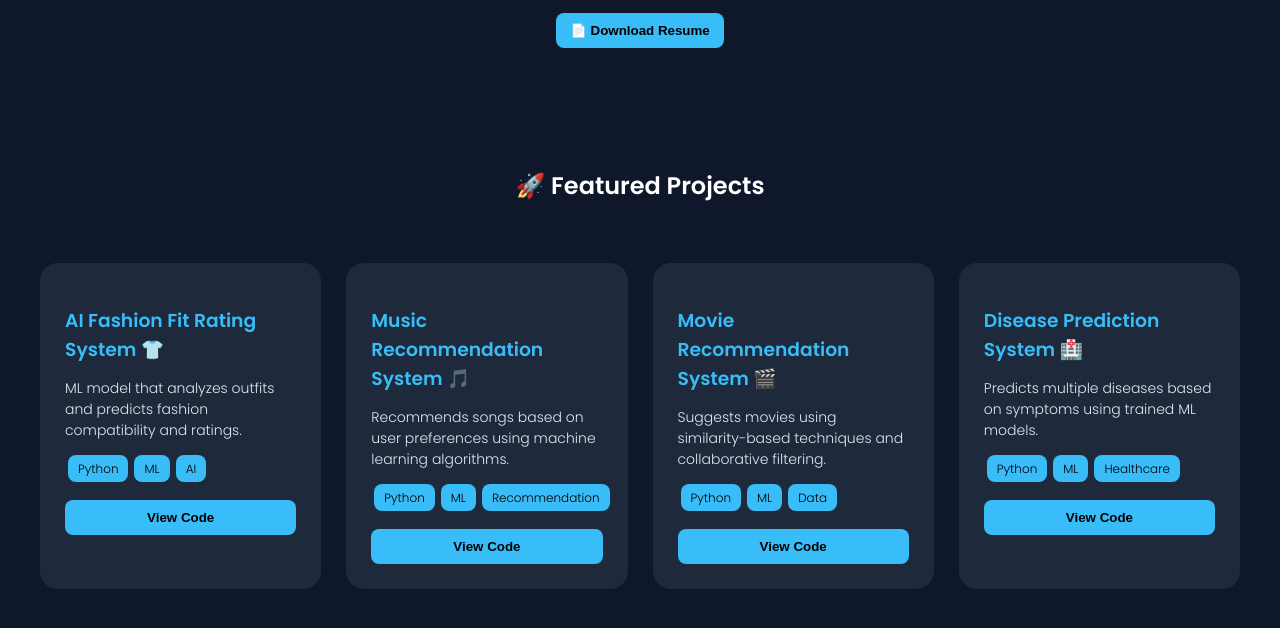
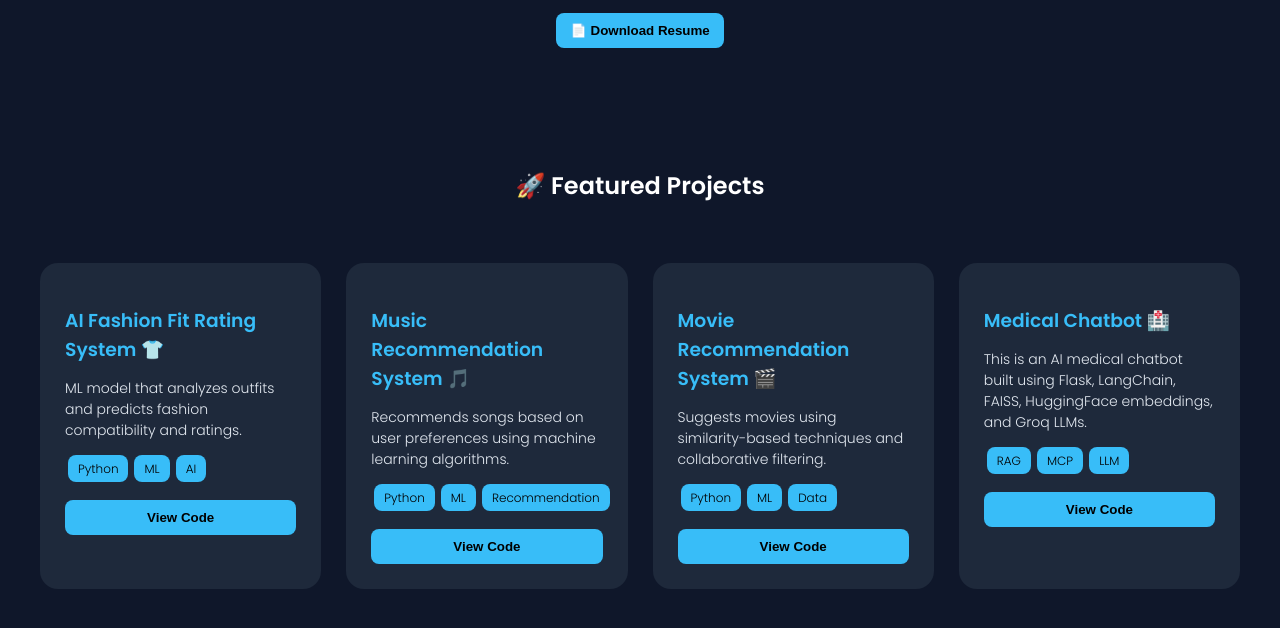
Before and after one commit to nakulmakol/nakulmakol.github.io, a plain HTML site: page index.html in a window 1280 px wide. Shown: the part 334-962 px from the top of the page. Drawn offline with Linux system fonts and the light colour scheme.

Commit message:
Update index.html

```diff
--- a/index.html
+++ b/index.html
@@ -171,12 +171,12 @@ button {
     </div>
 
     <div class="card">
-      <h3>Disease Prediction System 🏥</h3>
-      <p>Predicts multiple diseases based on symptoms using trained ML models.</p>
+      <h3>Medical Chatbot 🏥</h3>
+      <p>This is an AI medical chatbot built using Flask, LangChain, FAISS, HuggingFace embeddings, and Groq LLMs.</p>
       <div class="tags">
-        <span>Python</span><span>ML</span><span>Healthcare</span>
+        <span>RAG</span><span>MCP</span><span>LLM</span>
       </div>
-      <a href="https://github.com/nakulmakol/Multiple-Disease-Prediction-System" target="_blank">
+      <a href="https://github.com/nakulmakol/Medical-Chatbot" target="_blank">
         <button>View Code</button>
       </a>
     </div>
```
